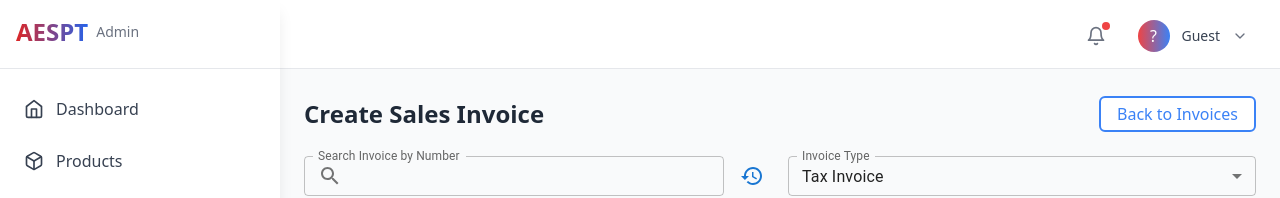
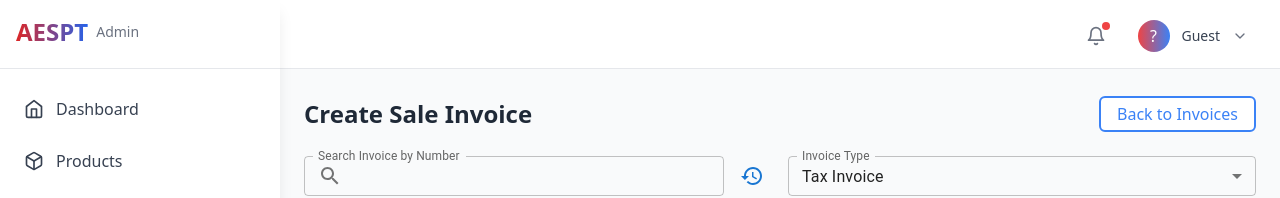
Before and after one commit to aespt/aesptbilling, a Next.js app: page /invoices/create in a window 1280 px wide. Shown: the top 198 px of the page. Built offline with nearby package versions, Linux system fonts and the light colour scheme; no server answers; the database is empty.

Commit message:
feat(app): adds header based on invoice edit

```diff
--- a/app/(features)/(auth)/invoices/create/page.tsx
+++ b/app/(features)/(auth)/invoices/create/page.tsx
@@ -1,3 +1,4 @@
+/* eslint-disable @typescript-eslint/no-explicit-any */
 'use client';
 
 import {
@@ -250,6 +251,7 @@ export default function CreateInvoicePage() {
             ...result.formData,
             // Ensure discount_type is the correct type
             discount_type: result.formData.discount_type as InvoiceFormData['discount_type'],
+            invoice_stage: result.formData.invoice_stage as InvoiceFormData['invoice_stage'],
           }));
 
           // Replace invoice items only if we got items
@@ -553,13 +555,21 @@ export default function CreateInvoicePage() {
     a.remove();
   };
 
+  const getTitleCase = (str: string) => {
+    return str.charAt(0).toUpperCase() + str.slice(1).toLowerCase();
+  };
+
   return (
     <>
       {(isSubmitting || isLoadingInvoice) && <FullSpinner />}
       <div className="mt-16 px-4 py-2 md:ml-[280px] md:px-6">
         <div className="mx-auto max-w-screen-2xl">
           <PageHeader
-            heading={isEditMode ? 'Edit Sales Invoice' : 'Create Sales Invoice'}
+            heading={
+              isEditMode
+                ? `Edit ${getTitleCase(formData.invoice_stage as string)} Invoice`
+                : `Create ${getTitleCase(invoiceStage)} Invoice`
+            }
             buttonText="Back to Invoices"
             onButtonClick={() => router.push('/invoices')}
             buttonVariant="secondary"
```
